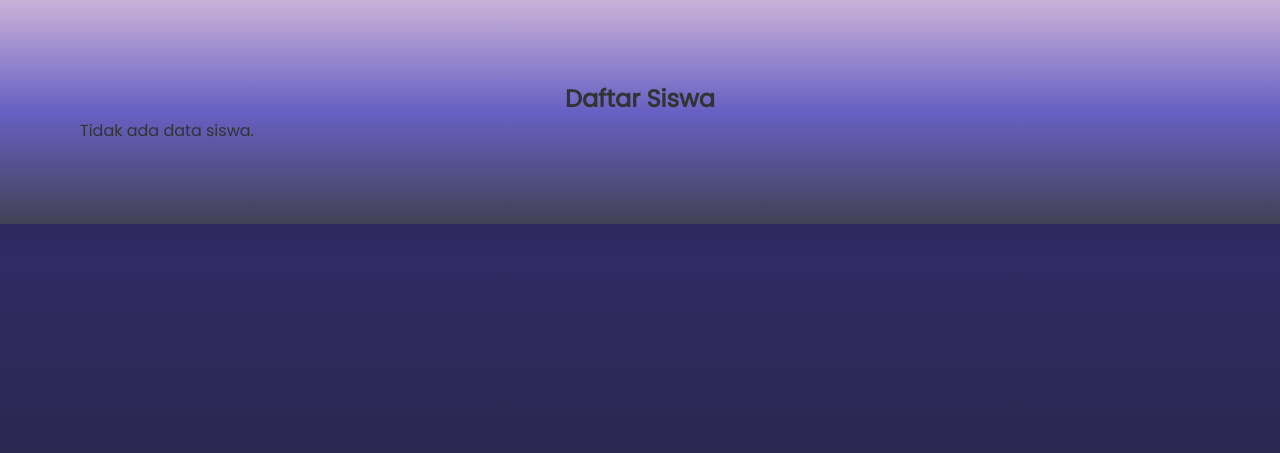
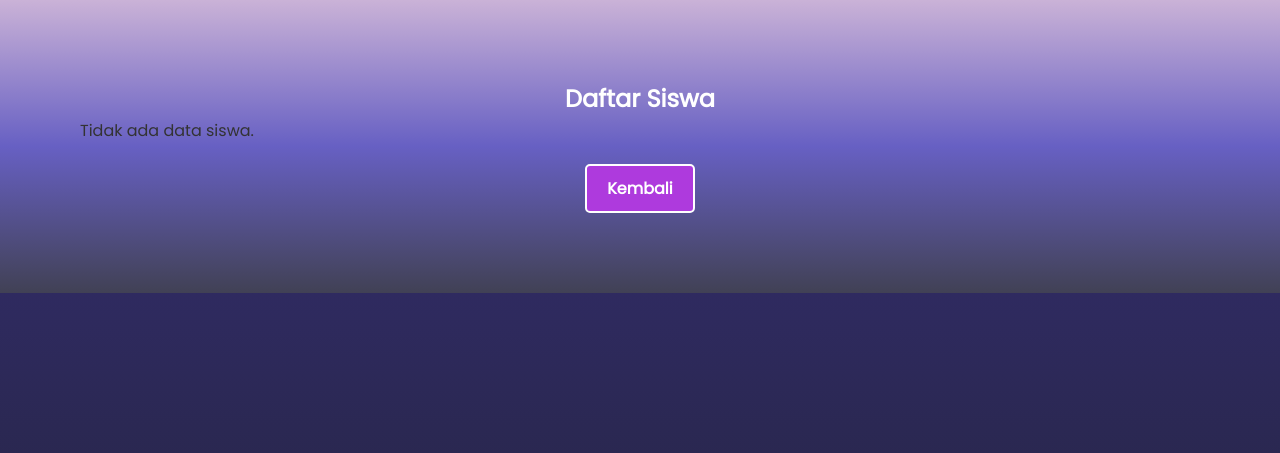
Before and after one commit to veroxciro/pengaduan, a PHP site: page /pengaduandigital/index.php?page=daftarsiswa in a window 1280 px wide. Shown: the part 141-594 px from the top of the page. Run offline with PHP 8.4, Linux system fonts and the light colour scheme; data that the repository does not hold is empty; some libraries are stand-ins or nearby versions.

Commit message:
Update daftarsiswa.php v2

```diff
--- a/pages/daftarsiswa.php
+++ b/pages/daftarsiswa.php
@@ -1,12 +1,19 @@
 <div class="page">
     <style>
         .page {
-        display:block;
+            display: block;
+        }
+        .table-container {
+            background-color: #fff;
+            border-radius: 10px;
+            padding: 20px;
+            margin-top: 20px;
+            box-shadow: 0 4px 8px rgba(0, 0, 0, 0.2);
         }
         table {
             width: 100%;
             border-collapse: collapse;
-        margin-top: 20px;
+            margin: 0;
         }
         th, td {
             border: 1px solid #ddd;
@@ -21,11 +28,28 @@
         }
         h2 {
             text-align: center;
+            color: #ffffff;
+        }
+        .back-button {
+            display: inline-block;
+            margin-top: 20px;
+            padding: 10px 20px;
+            background-color: #ae3add;
+            color: #fff;
+            text-decoration: none;
+            font-weight: bold;
+            border: 2px solid #fff;
+            border-radius: 5px;
+            text-align: center;
+            cursor: pointer;
+        }
+        .back-button:hover {
+            background-color: #ddd;
             color: #333;
         }
     </style>
 
-<h2>Daftar Siswa</h2>
+    <h2 style="color: #ffffff;">Daftar Siswa</h2>
 
     <?php
     $servername = "localhost";
@@ -43,6 +67,7 @@ $sql = "SELECT nis, nama, username, password, telp FROM siswa";
     $result = $conn->query($sql);
 
     if ($result->num_rows > 0) {
+        echo "<div class='table-container'>";
         echo "<table>
                 <tr>
                     <th>NIS</th>
@@ -61,6 +86,7 @@ if ($result->num_rows > 0) {
                   </tr>";
         }
         echo "</table>";
+        echo "</div>";
     } else {
         echo "Tidak ada data siswa.";
     }
@@ -68,4 +94,8 @@ if ($result->num_rows > 0) {
     $conn->close();
     ?>
 
+    <!-- Tombol Kembali -->
+    <div style="text-align: center;">
+        <a href="indexoperator.php" class="back-button">Kembali</a>
     </div>
+</div>
```
Lines whose indentation alone changed are shown as unchanged.
